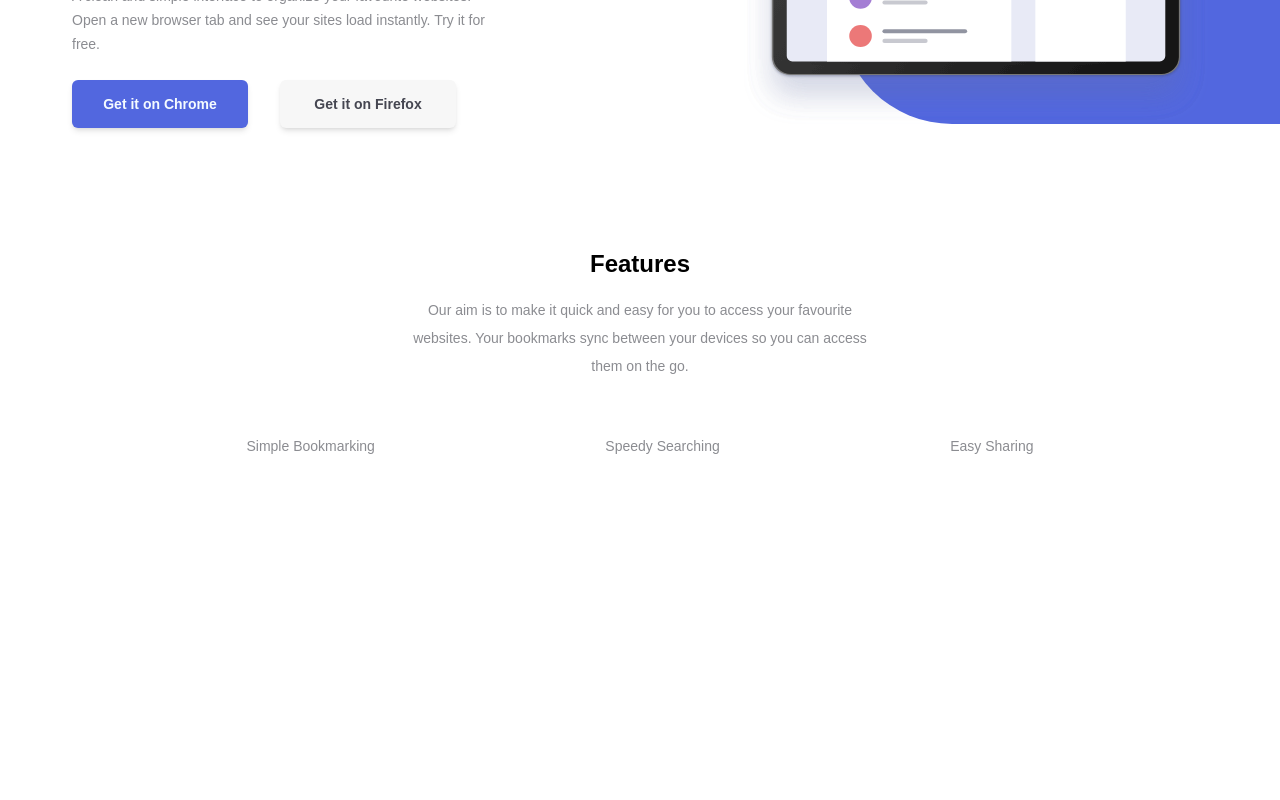
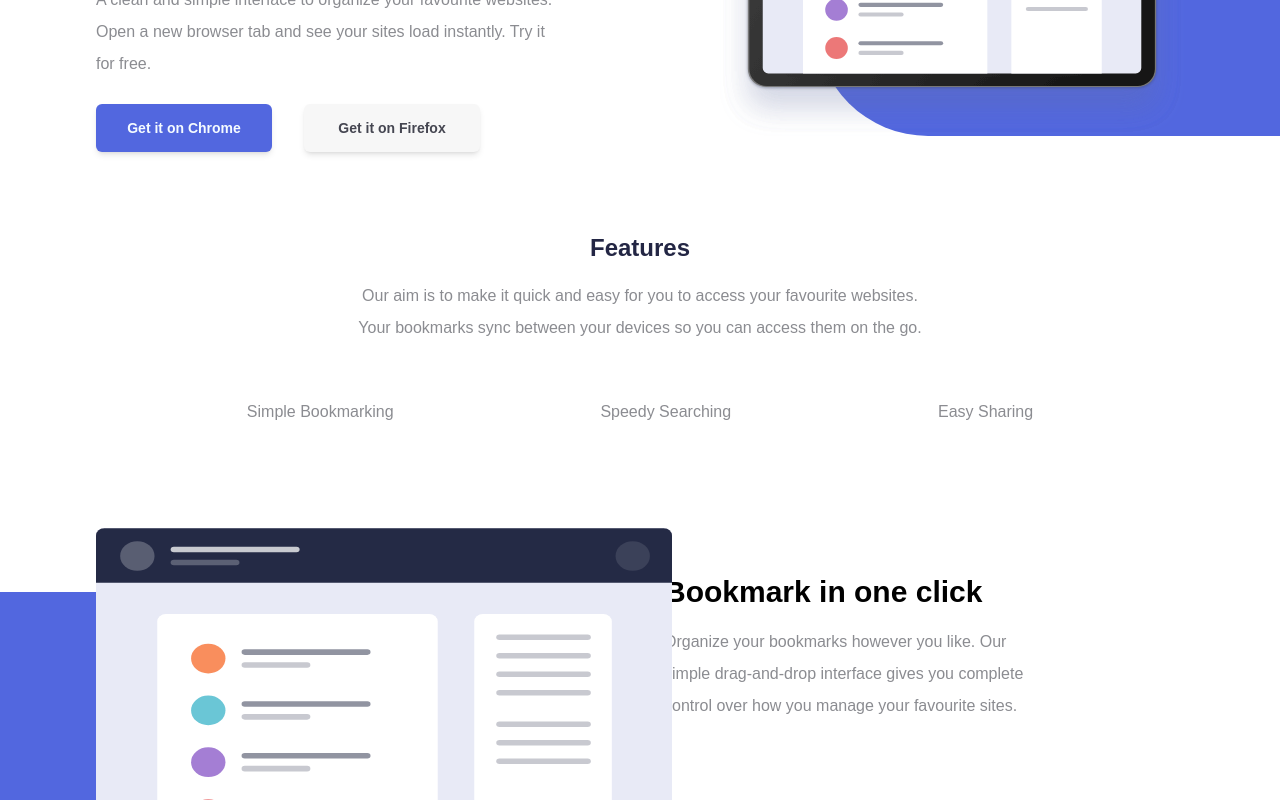
Before and after one commit to ForJessicaSake/Bookmark-Landing-Page, a React (Create React App) app: page / in a window 1280 px wide. Shown: the part 280-1080 px from the top of the page. Before the commit the page ends 808 px from the top, so only its background shows below. Built offline with nearby package versions, Linux system fonts and the light colour scheme.

Commit message:
feat:completed the user interface for the bookmark section

```diff
--- a/src/App.tsx
+++ b/src/App.tsx
@@ -1,3 +1,4 @@
+import Bookmark from "./Components/Bookmark";
 import Features from "./Components/Features";
 import Hero from "./Components/Hero";
 import Navbar from "./Components/Navbar";
@@ -5,10 +6,11 @@ import Navbar from "./Components/Navbar";
 function App() {
   return (
     <div className="App">
-      <header className="App-header overflow-x-hidden font-font px-4">
+      <header className="App-header overflow-x-hidden font-font px-10">
      <Navbar/>
      <Hero/>
      <Features/>
+     <Bookmark/>
       </header>
     </div>
   );
--- /dev/null
+++ b/src/Components/Bookmark.tsx
@@ -0,0 +1,17 @@
+import BookmarkImage from '../Images/illustration-bookmark.svg'
+const Bookmark:React.FC=()=>{
+    return(
+        <main className='flex flex-col lg:flex-row lg:flex lg:justify-between items-center'>
+        <section className="relative h-52 mt-24">
+        <figure className="bg-Blue w-width h-44 rounded-r-full relative right-24 lg:h-80 lg:w-wdd"> </figure>
+          <img src={BookmarkImage} alt='boomark'className="relative w-96 h-56 z-10 bottom-64 lg:bottom-96 lg:left-14 lg:w-wdd lg:h-80" />
+      </section>
+      <section className='text-center lg:w-wdd lg:text-start'>
+        <h1 className='text-3xl text-heading font-bold'>Bookmark in one click</h1>
+        <p className='w-80 lg:w-96 lg:leading-8 text-text lg:text-base mt-4 leading-7 text-sm'>Organize your bookmarks however you like. Our simple drag-and-drop interface gives you complete control over how you manage your favourite sites.</p>
+      </section>
+      </main>
+      )
+}
+
+export default Bookmark
--- a/src/Components/Features.tsx
+++ b/src/Components/Features.tsx
@@ -1,13 +1,13 @@
 const Features: React.FC = () => {
   return (
-    <main className="flex flex-col justify-center items-center pt-24">
-      <h1 className="text-2xl font-bold py-4">Features</h1>
-      <p className="text-sm text-text text-center w-80 leading-7 font-medium lg:w-wth">
+    <main className="flex flex-col justify-center items-center pt-14">
+      <h1 className="text-2xl font-bold py-4 text-Heading">Features</h1>
+      <p className="text-sm lg:text-base text-text text-center w-80 leading-7 lg:w-wdd lg:leading-8">
         Our aim is to make it quick and easy for you to access your favourite
         websites. Your bookmarks sync between your devices so you can access
         them on the go.
       </p>
-      <aside className="py-10 w-full text-center text-text font-medium text-sm ">
+      <aside className="py-10 w-full text-center text-text text-sm lg:text-base">
       <ul className="lg:flex lg:justify-evenly cursor-pointer lg:pb-4 lg:w-full">
         <li className="border-y-2 lg:border-y-0 border-Gray py-4">Simple Bookmarking</li>
         <li className="py-4">Speedy Searching</li>
--- a/src/Components/Hero.tsx
+++ b/src/Components/Hero.tsx
@@ -18,7 +18,7 @@ const Hero: React.FC = () => {
         <h1 className="text-4xl font-bold w-96 text-Heading leading-relaxed lg:leading-10">
           A Simple Bookmark Manager
         </h1>
-        <p className="w-72 lg:w-width py-8 font-medium lg:py-4 text-sm text-text leading-7 lg:text-sm lg:leading-6">
+        <p className="w-72 py-8 lg:py-4 text-sm text-text leading-7 lg:text-base lg:w-wth lg:leading-8">
           A clean and simple interface to organize your favourite websites. Open
           a new browser tab and see your sites load instantly. Try it for free.
         </p>
--- a/tailwind.config.js
+++ b/tailwind.config.js
@@ -17,7 +17,7 @@ module.exports = {
       wd: "21rem",
       wth: "29rem",
       width: "27rem",
-      wdd: "32rem",
+      wdd: "36rem",
   },
   height: {
     hd: "25rem",
```
Also changed, not shown: src/Images/illustration-bookmark.svg (renamed from src/Images/illustration-features-tab-1.svg).
